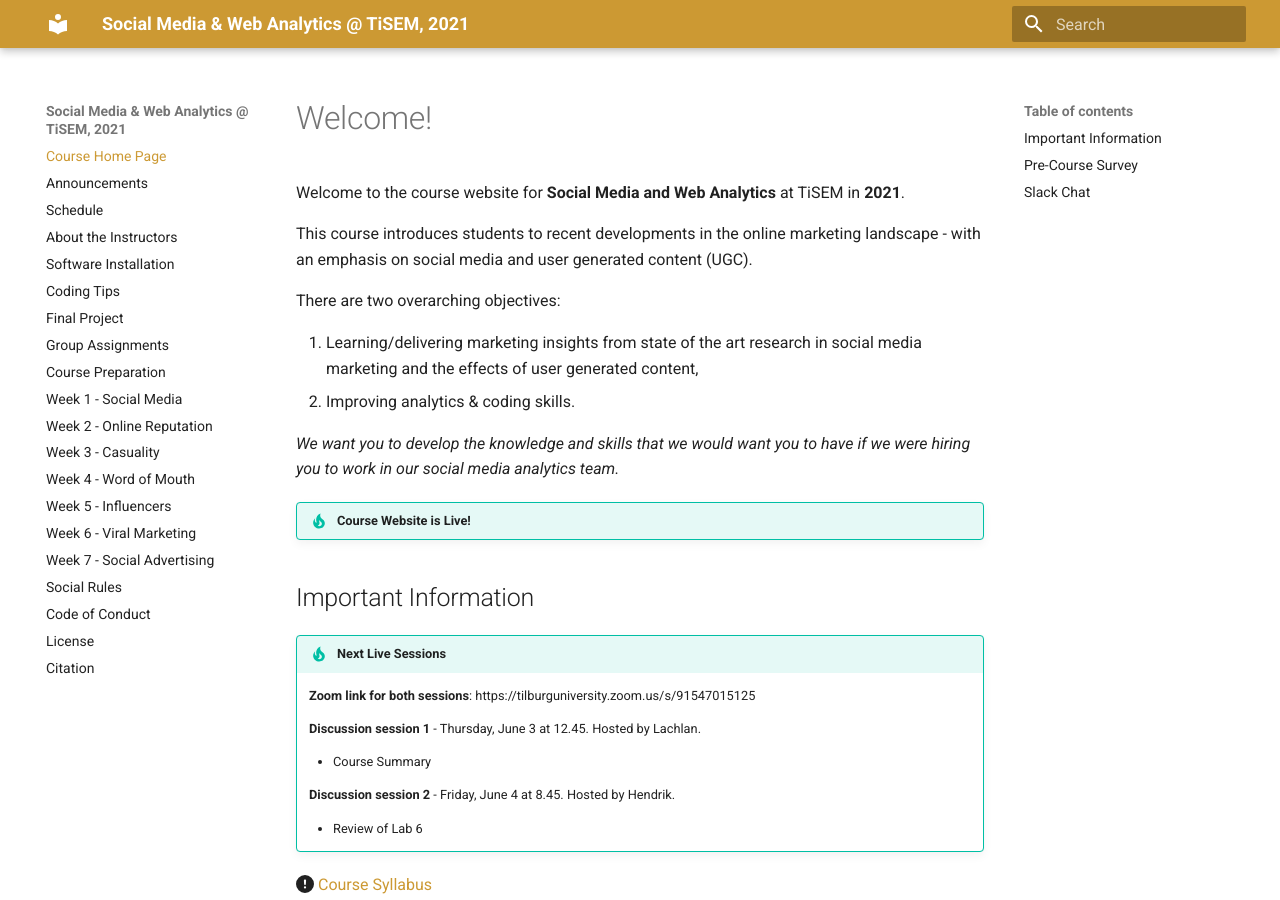
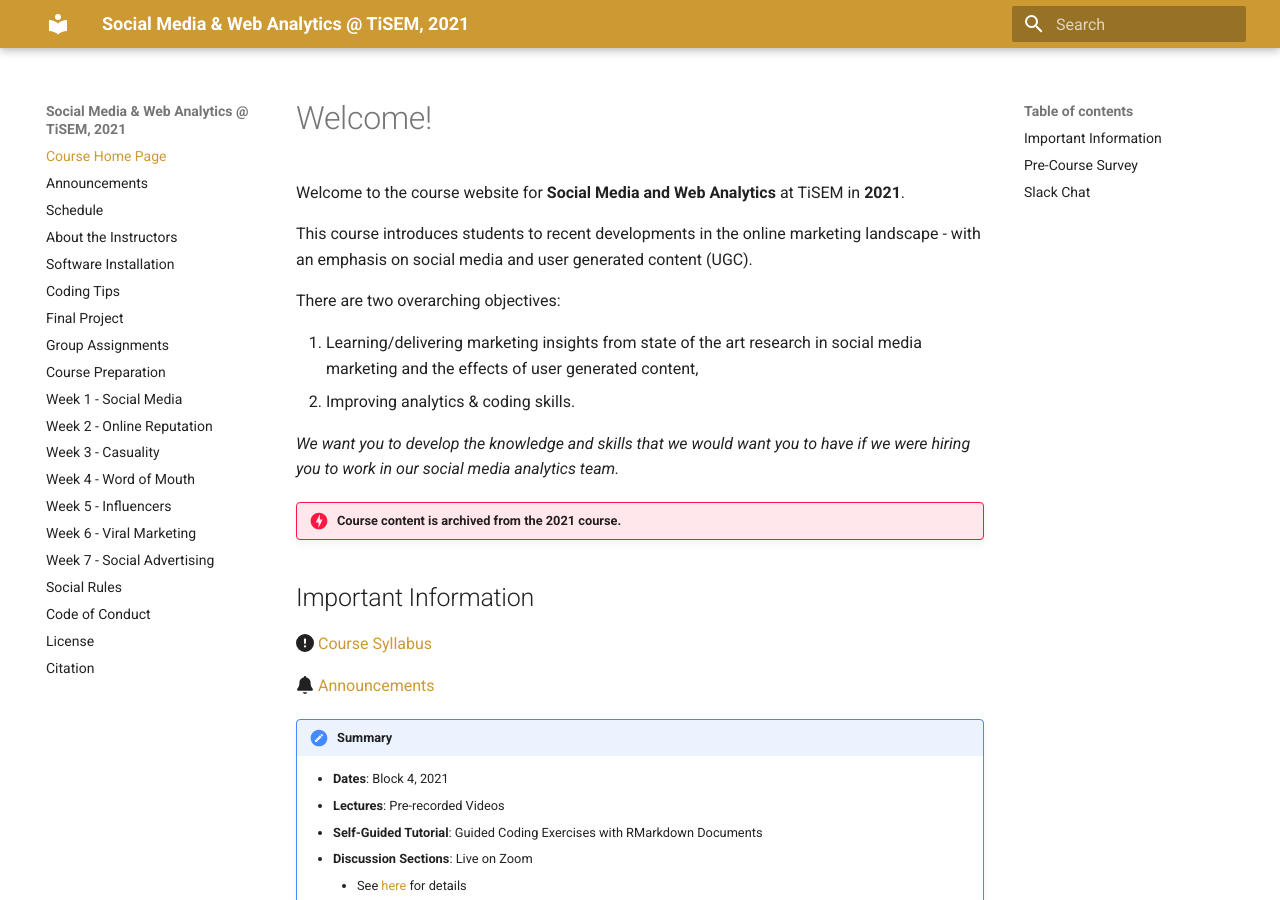
Before and after one commit to tisem-digital-marketing/2021-smwa, an MkDocs documentation site: the page built from docs/index.md, in a window 1280 px wide and 900 px high. Built offline with MkDocs 1.6.1 and Material for MkDocs 9.7.7, drawn with Linux system fonts in a browser that asks for light colours; old or Windows-style settings are respelled for this version of MkDocs.

Commit message:
2021 final changes

```diff
--- a/docs/index.md
+++ b/docs/index.md
@@ -17,22 +17,10 @@
 
     **Please check back in closer to April 12, 2021 to find the most up to date information.** -->
 
-!!! tip "Course Website is Live!"
+!!! danger "Course content is archived from the 2021 course."
 
 
 ## Important Information
-
-!!! tip "Next Live Sessions"
-
-    **Zoom link for both sessions**: https://tilburguniversity.zoom.us/s/91547015125
-
-    **Discussion session 1** - Thursday, June 3 at 12.45. Hosted by Lachlan.
-
-    * Course Summary
-
-    **Discussion session 2** - Friday, June 4 at 8.45. Hosted by Hendrik.
-
-    * Review of Lab 6
 
 :fontawesome-solid-exclamation-circle: [Course Syllabus](assets/syllabus.pdf)
 
```
Also changed, not shown: docs/about.md (+2 -2 lines), docs/schedule.md (+0 -1 lines), docs/software_install.md (+1 -1 lines).
